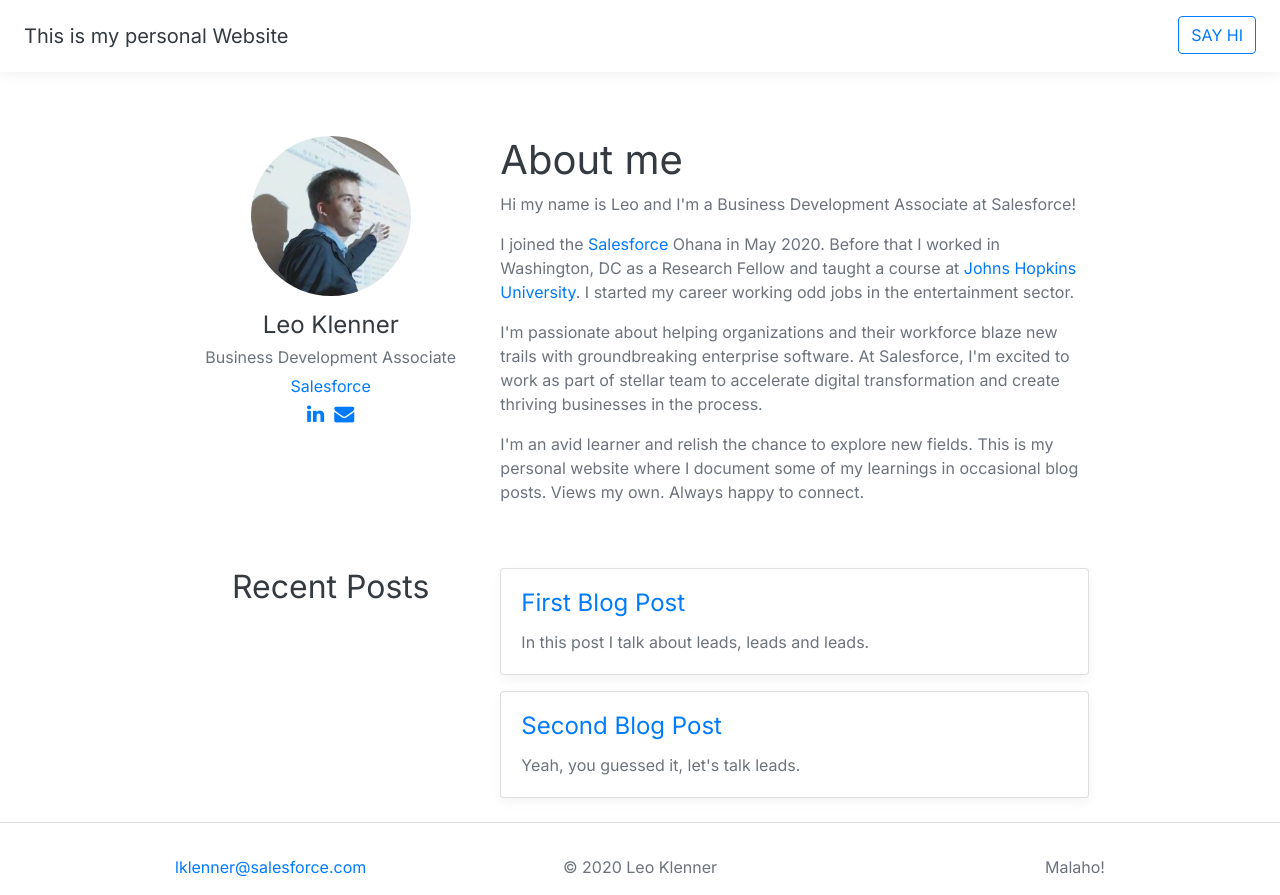
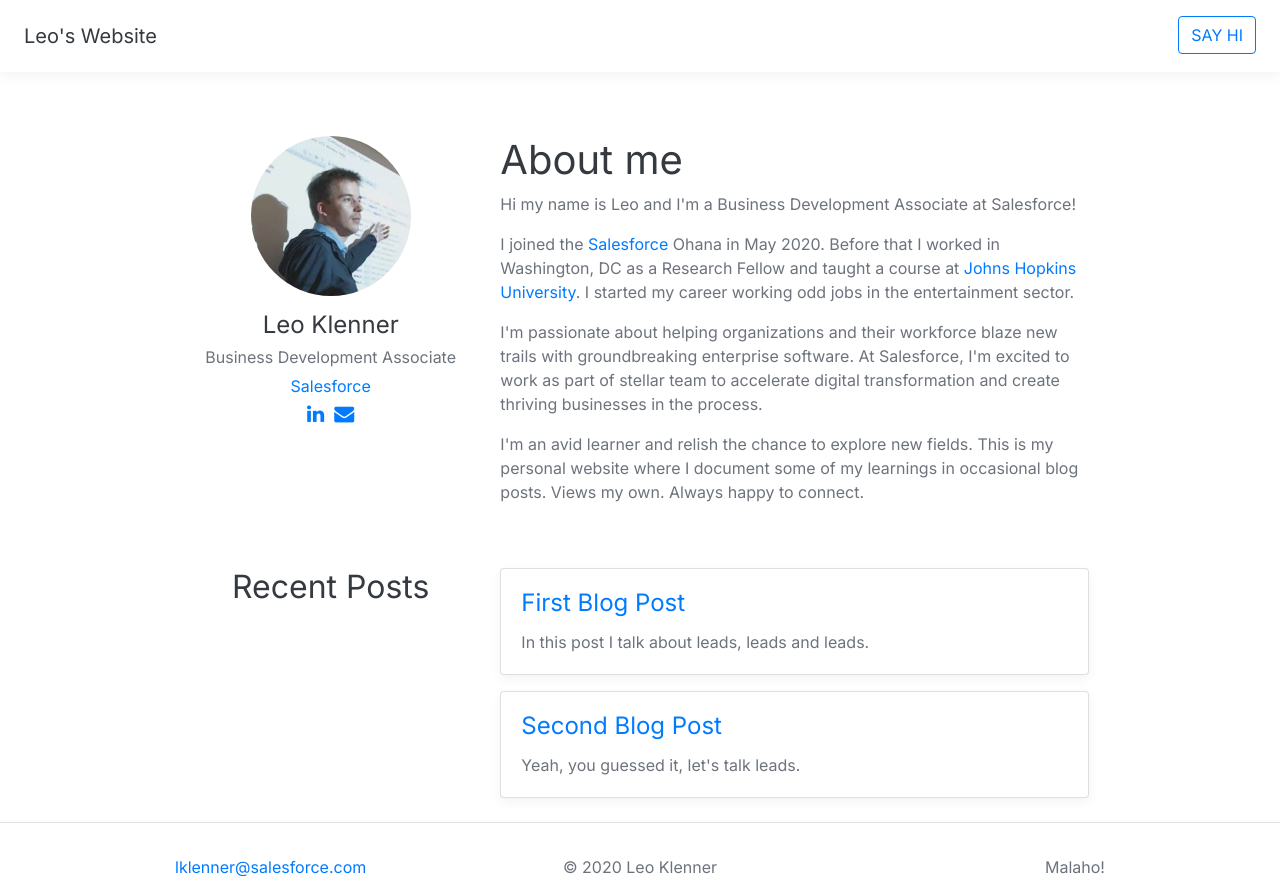
Before and after one commit to leoklenner/empty, a plain HTML site: page index.html in a window 1280 px wide. Drawn offline with nearby package versions, Linux system fonts and the light colour scheme.

Commit message:
Update index.html

```diff
--- a/index.html
+++ b/index.html
@@ -27,7 +27,7 @@
   <body>
 
         <div class="align-items-center p-3 px-md-4 mb-3 bg-white box-shadow" style="text-align: center">
-      <h5 class="font-weight-normal float-left" style="margin-top: 8px">This is my personal Website</h5>
+      <h5 class="font-weight-normal float-left" style="margin-top: 8px">Leo's Website</h5>
       <a class="btn btn-outline-primary float-right" href="#">SAY HI</a>
     </div>
 
```
